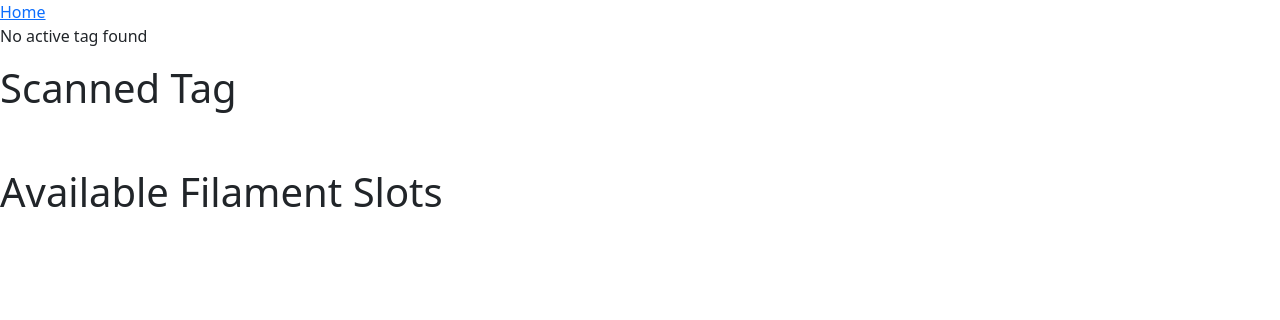
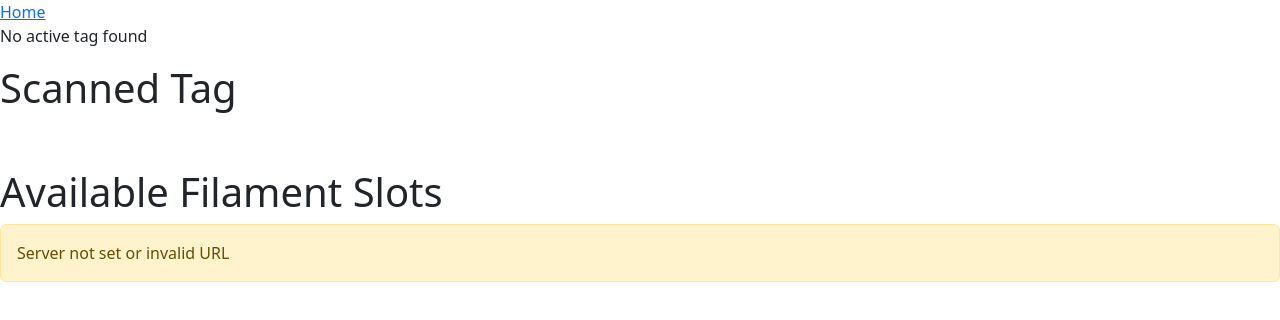
Before and after one commit to Aptimex/QRSpool, a plain HTML site: page setFilament.html in a window 1280 px wide. Drawn offline with nearby package versions, Linux system fonts and the light colour scheme.

Commit message:
Better error display for slots

```diff
--- a/setFilament.html
+++ b/setFilament.html
@@ -28,6 +28,10 @@
         <div id="filamentSlots">
             <h1>Available Filament Slots</h2>
         </div>
+
+        <div class="alert alert-info error-div collapse.show" role="alert">
+            <span id="slotError">Querying server for slot data, please wait...</span>
+        </div>
     </body>
 
     <script type="text/javascript">
@@ -38,19 +42,41 @@
         }
 
         async function showFilamentSlots() {
-            let slots = await getSlots();
-            console.log(slots);
-            slots.slots.forEach((slot, i) => {
+            let slotData = await getSlots();
+            console.log(slotData);
+
+            var errorBox = document.querySelector("#slotError");
+            var errorParent = errorBox.parentElement;
+
+            try {
+                //Display slot data
+                slotData.slots.forEach((slot, i) => {
                     let slotObj = new FilamentSlot(
                         slot.ids,
                         slot.displayID,
-                    slots.displayKeys,
-                    slots.colorHexKeys,
-                    slot //data
+                        slotData.displayKeys,
+                        slotData.colorHexKeys,
+                        slot //all data for the slot
                     );
 
+                    errorParent.classList.add("collapse");
                     slotObj.display(document.querySelector("#filamentSlots"));
                 });
+
+            } catch (e) {
+                try {
+                    //See if server sent an explicit error
+                    var err = slotData.error;
+                } catch (e2) {
+                    //unexpected server response
+                    err = e.message; //want the first exception info
+                }
+                errorBox.innerText = err;
+                errorParent.classList.remove("alert-info");
+                errorParent.classList.add("alert-warning");
+                console.log(slotData);
+                return;
+            }
         }
         showFilamentSlots();
     </script>
```
Lines whose indentation alone changed are shown as unchanged.
